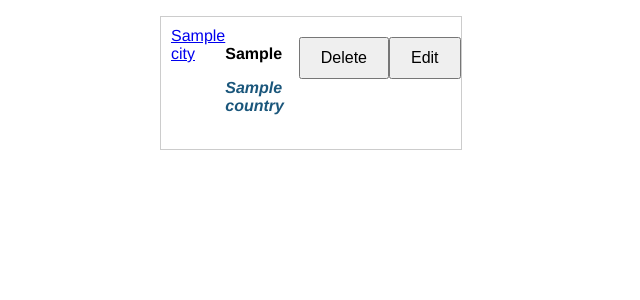
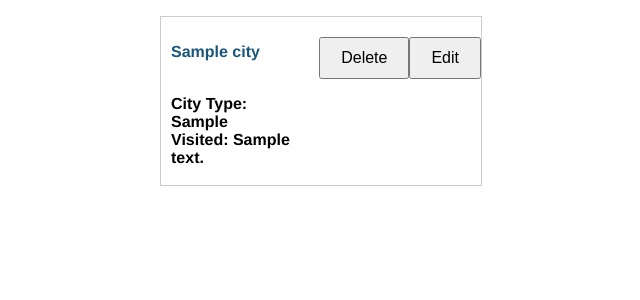
Before and after one commit to stephdavis1/Travel-Bucket-List-App, a Flask app: page /cities in a window 1280 px wide. Shown: the part 52-352 px from the top of the page, without its empty margins (330-970 px from the left). Run offline with Flask 2, Linux system fonts and the light colour scheme; a database or web service that is not in the repository returns one stand-in record (values such as "Sample title"); some libraries are stand-ins or nearby versions.

Commit message:
fixed visted/not visited showing on pages

```diff
--- a/repositories/city_repository.py
+++ b/repositories/city_repository.py
@@ -9,7 +9,7 @@ import repositories.country_repository as country_repository
 # create
 def save(city):
     sql = "INSERT INTO cities (name, city_type, country_id, visited) VALUES (%s, %s, %s, %s) RETURNING *"
-    values = [city.name, city.city_type, city.country.id]
+    values = [city.name, city.city_type, city.country.id, city.visited]
     results = run_sql(sql, values)
     id = results[0]['id']
     city.id = id
--- a/templates/bucketlist.html
+++ b/templates/bucketlist.html
@@ -13,6 +13,7 @@
     <br><a href="/cities/{{city.id}}">
         <br>{{city.name}}</a>
         <br><b>City Type:</b> {{city.city_type}}
+        <br><b>Visited:</b> {{city.visited}}
 </div>
 {% endfor %}
 
@@ -27,6 +28,7 @@
     <br><b>Language:</b> {{country.language_spoken}}
     <br><b>Currency:</b> {{country.currency_used}}
     <br><b>Average Temperature:</b> {{country.average_temperature}}
+    <br><b>Visited:</b> {{country.visited}}
 </div>
 {% endfor %}
 
--- a/templates/cities/index.html
+++ b/templates/cities/index.html
@@ -3,13 +3,12 @@
 
 
 {% for city in all_cities %}
+<div class="country">
   <div class="city">
-  <br><a href="/cities/{{city.id}}">{{city.name}}</a>
-  <br>
-  <br>
-  <div class="name"><br> {{city.city_type}}
-    <br>
-    <p><i>{{city.country.name}}</i></p>
+    <div class="name">
+      <p>{{city.name}}</p>
+      <br>City Type: {{city.city_type}}
+      <br>Visited: {{city.visited}}
     </div>
 
     <div class="delete-button">
--- a/templates/countries/index.html
+++ b/templates/countries/index.html
@@ -8,6 +8,11 @@
   <div class="city">
     <div class="name">
       <p>{{country.name}}</p>
+      <br>Population: {{country.population}}
+      <br>Language: {{country.language_spoken}}
+      <br>Currency: {{country.currency_used}}
+      <br>Average Temperature: {{country.average_temperature}}
+      <br>Visited: {{country.visited}}
     </div>
 
     <div>
```
Also changed, not shown: templates/cities/edit.html (+8 -0 lines). Lines whose indentation alone changed are shown as unchanged.
